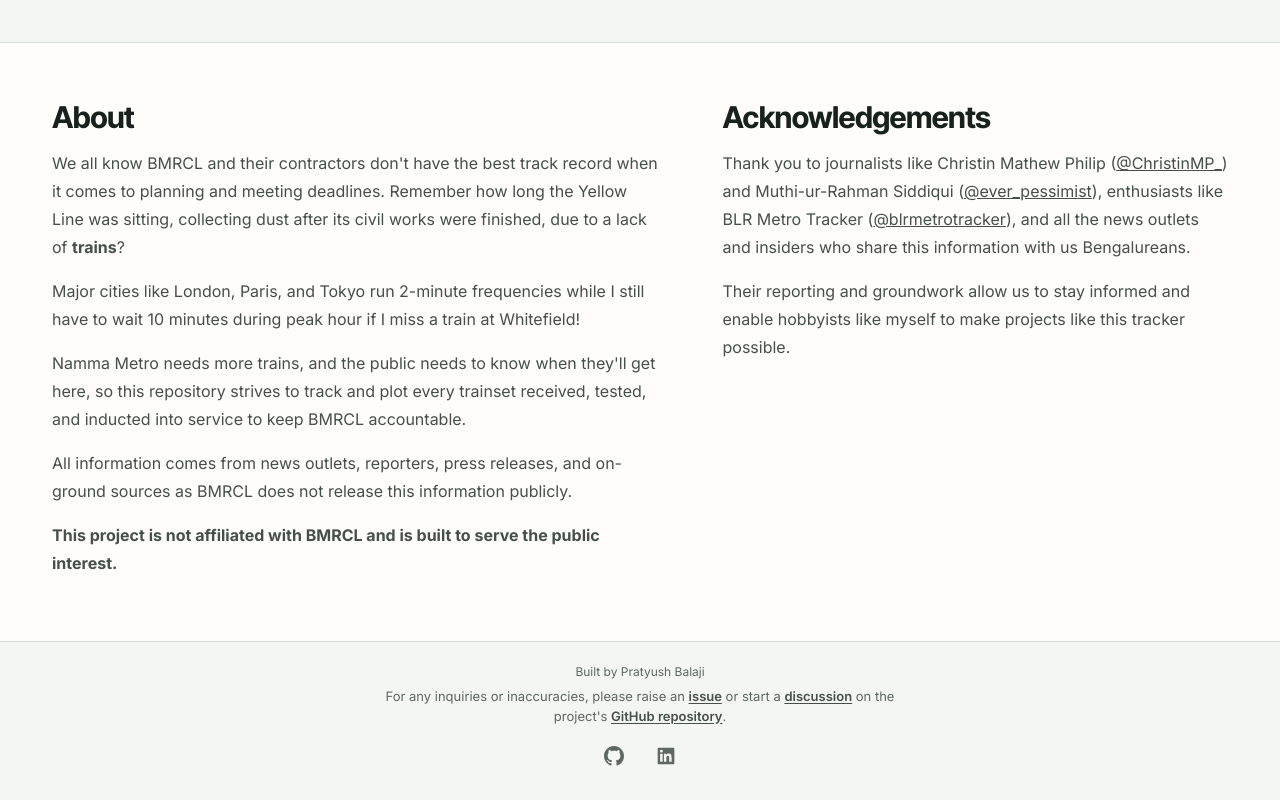
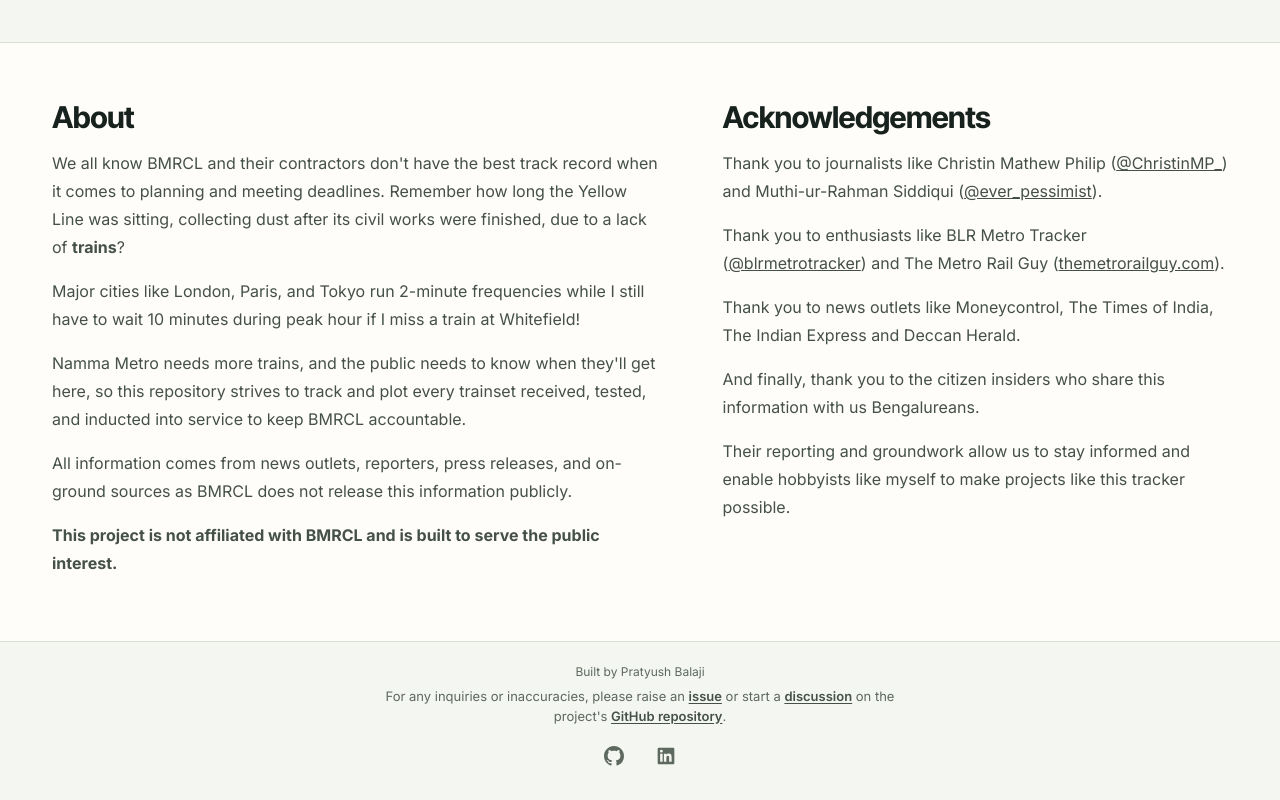
Before and after one commit to PratyushBalaji/trainset-tracker, a SvelteKit app: page / in a window 1280 px wide. Shown: the part 1800-2600 px from the top of the page. Built offline with nearby package versions, Linux system fonts and the light colour scheme.

Commit message:
docs: split the acknowledgements by group

```diff
--- a/src/routes/+page.svelte
+++ b/src/routes/+page.svelte
@@ -112,7 +112,10 @@
       <p><strong>This project is not affiliated with BMRCL and is built to serve the public interest.</strong></p>    </div>
     <div>
       <h2>Acknowledgements</h2>
-      <p>Thank you to journalists like Christin Mathew Philip (<a href="https://x.com/ChristinMP_" target="_blank" rel="noreferrer">@ChristinMP_</a>) and Muthi-ur-Rahman Siddiqui (<a href="https://x.com/ever_pessimist" target="_blank" rel="noreferrer">@ever_pessimist</a>), enthusiasts like BLR Metro Tracker (<a href="https://x.com/blrmetrotracker" target="_blank" rel="noreferrer">@blrmetrotracker</a>), and all the news outlets and insiders who share this information with us Bengalureans.</p>
+      <p>Thank you to journalists like Christin Mathew Philip (<a href="https://x.com/ChristinMP_" target="_blank" rel="noreferrer">@ChristinMP_</a>) and Muthi-ur-Rahman Siddiqui (<a href="https://x.com/ever_pessimist" target="_blank" rel="noreferrer">@ever_pessimist</a>).</p>
+      <p>Thank you to enthusiasts like BLR Metro Tracker (<a href="https://x.com/blrmetrotracker" target="_blank" rel="noreferrer">@blrmetrotracker</a>) and The Metro Rail Guy (<a href="https://themetrorailguy.com" target="_blank" rel="noreferrer">themetrorailguy.com</a>).</p>
+      <p>Thank you to news outlets like Moneycontrol, The Times of India, The Indian Express and Deccan Herald.</p>
+      <p>And finally, thank you to the citizen insiders who share this information with us Bengalureans.</p>
       <p>Their reporting and groundwork allow us to stay informed and enable hobbyists like myself to make projects like this tracker possible.</p>
     </div>
   </section>
```
